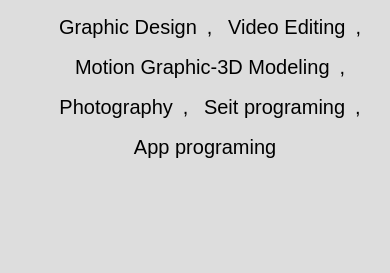
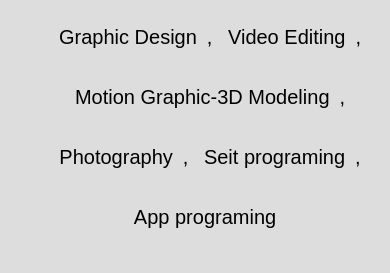
Before and after one commit to socialboost2/social_boost_site, a plain HTML site: page index.html in a window 390 px wide. Shown: the part 571-844 px from the top of the page. Drawn offline with Linux system fonts and the light colour scheme.

Commit message:
Add files via upload

```diff
--- a/style.css
+++ b/style.css
@@ -101,7 +101,7 @@ h2.title:hover::after{right: -50px}
 /* phone */
 
 @media(max-width: 767px){
-	.about-us .container .data p span{line-height: 2}
+	.about-us .container .data p span{line-height: 3}
 }
 
 /* about us */
```
